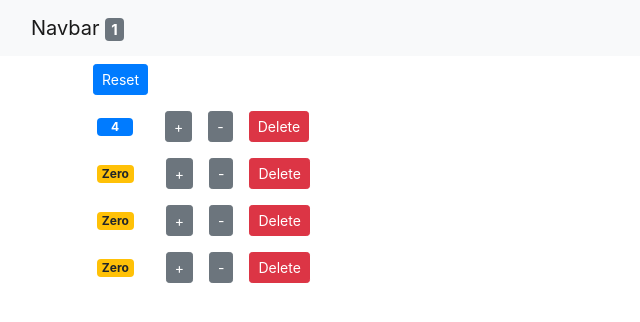
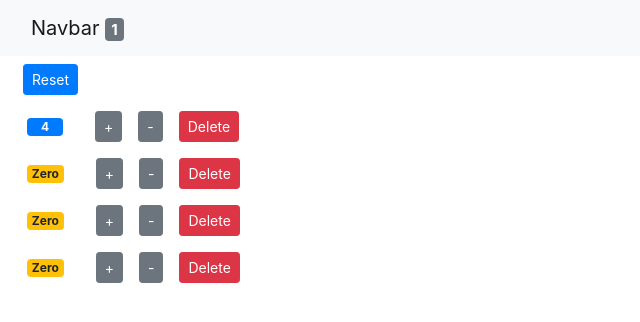
Before and after one commit to mchadds/React-Shopping-Cart-Patterns, a React (Create React App) app: page / in a window 1280 px wide. Shown: the top 322 px of the page, without its empty margins (0-640 px from the left). Built offline with nearby package versions, Linux system fonts and the light colour scheme.

Commit message:
button style tweak then revert

```diff
--- a/src/App.js
+++ b/src/App.js
@@ -72,7 +72,7 @@ class App extends Component {
     return (
       <React.Fragment>
         <NavBar totalCounters={this.state.counters.filter(c => c.value > 0).length}/>
-        <main className="container">
+        <main className="container" style={{ float: "left" }}>
           <Counters
             counters={this.state.counters}
             onReset={this.handleReset}
```
Also changed, not shown: images/Base state cart.PNG (added).
